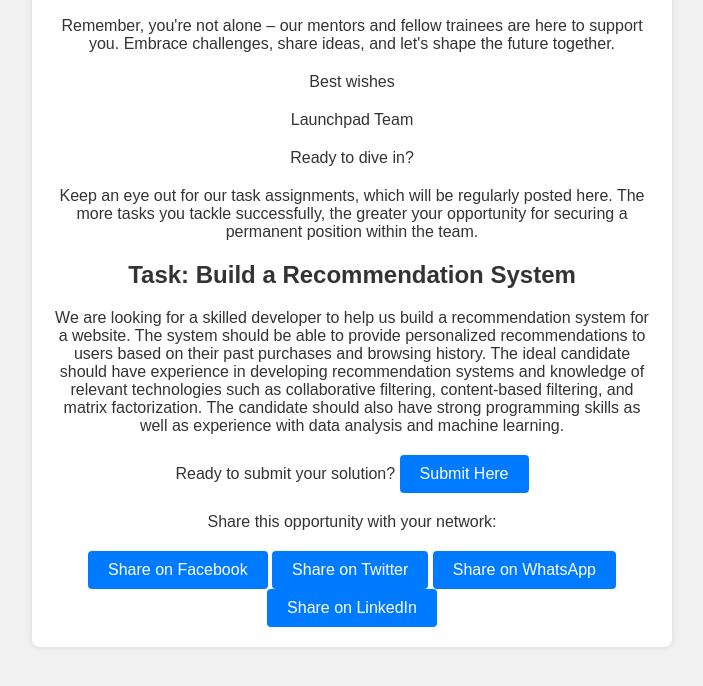
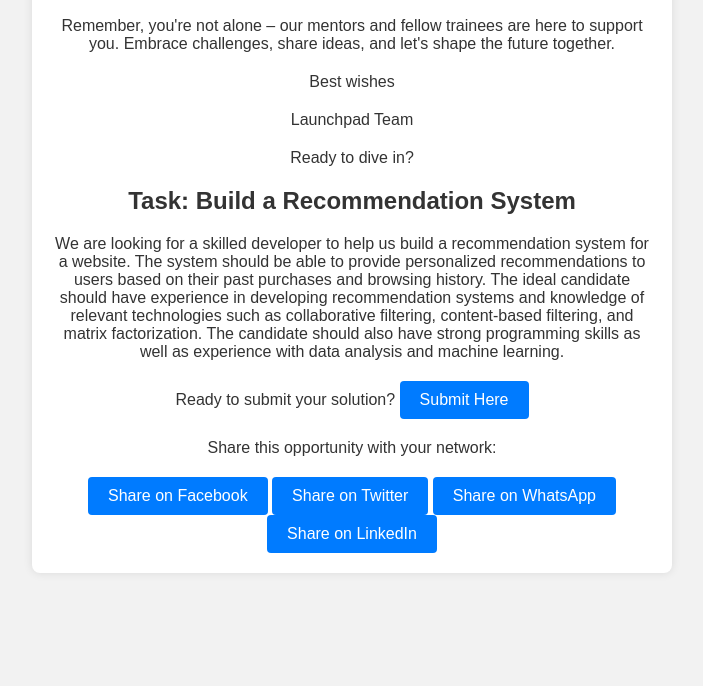
Before and after one commit to LaunchPad360/LaunchPad360.github.io, a plain HTML site: page index.html in a window 1280 px wide. Shown: the part 244-930 px from the top of the page, without its empty margins (288-991 px from the left). After the commit the page ends 867 px from the top, so only its background shows below. Drawn offline with Linux system fonts and the light colour scheme.

Commit message:
git commit --amend

```diff
--- a/index.html
+++ b/index.html
@@ -49,7 +49,7 @@
   <p>Best wishes</p>
   <p><span id="yourName">Launchpad Team</span></p>
   <p>Ready to dive in? </p>
-  <p> Keep an eye out for our task assignments, which will be regularly posted here. The more tasks you tackle successfully, the greater your opportunity for securing a permanent position within the team.</p>
+
   <!-- Task Description -->
   <div>
     <h2>Task: Build a Recommendation System</h2>
@@ -57,7 +57,7 @@
   </div>
 
   <!-- Submission Link -->
-  <p>Ready to submit your solution? <a href="#" class="btn">Submit Here</a></p>
+  <p>Ready to submit your solution? <a href="https://forms.gle/Jk4axwWz9RmtFsQj8" class="btn">Submit Here</a></p>
 
   <!-- Share Buttons -->
   <p>Share this opportunity with your network:</p>
```
